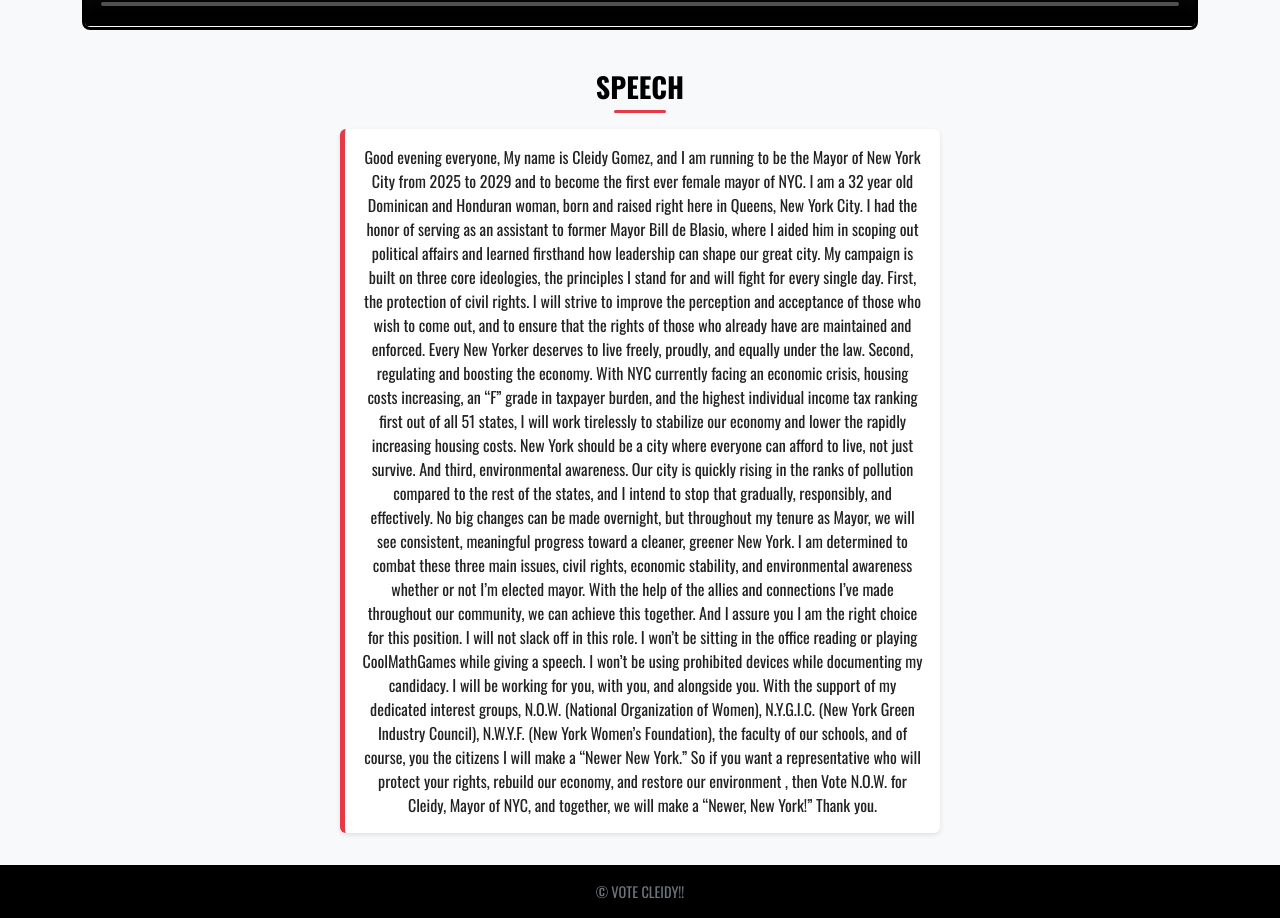
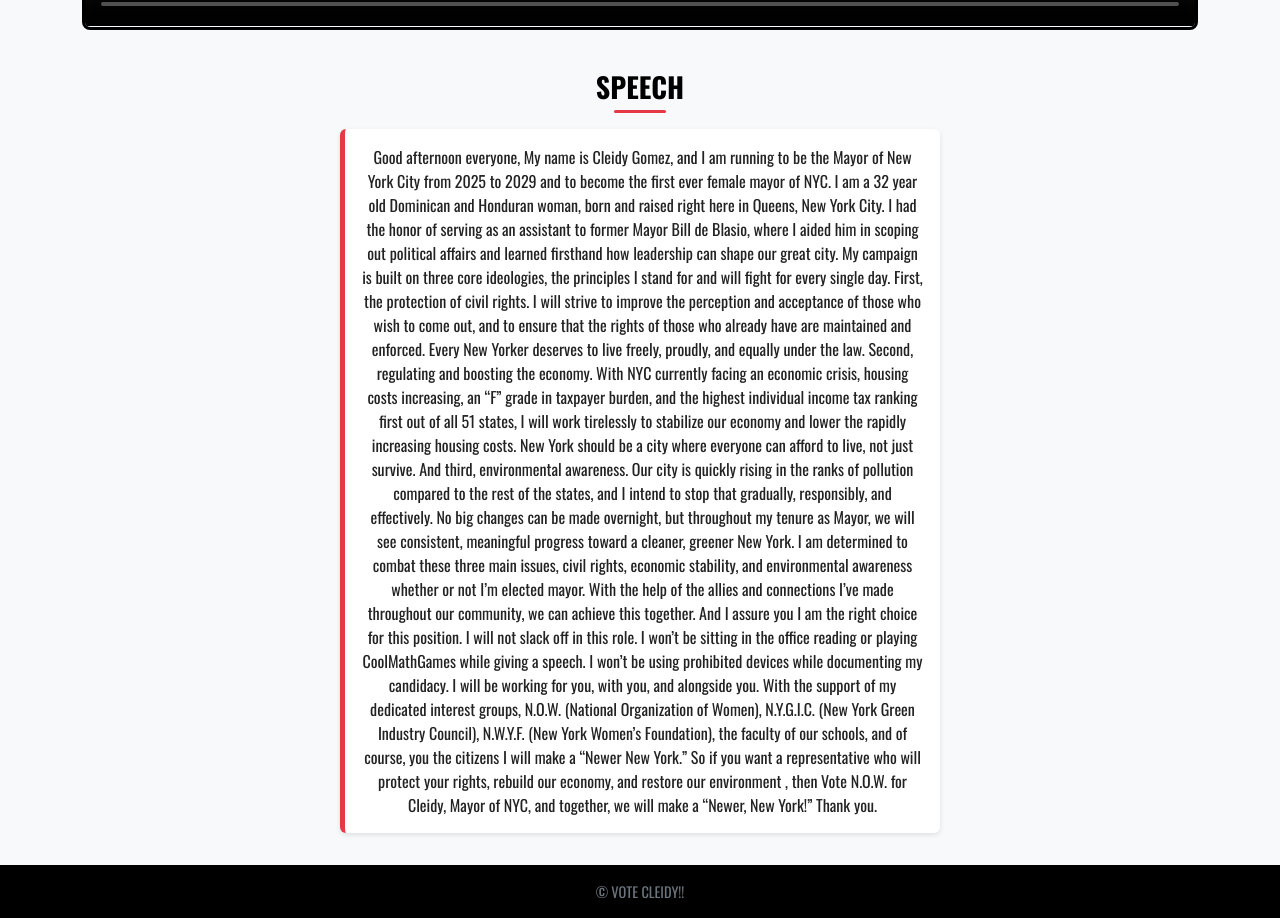
Before and after one commit to Rominar9/Government-Project-, a plain HTML site: page index.html in a window 1280 px wide. Shown: the part 2980-3898 px from the top of the page. Drawn offline with nearby package versions, Linux system fonts and the light colour scheme; grey boxes are pictures that could not be loaded.

Commit message:
Update index.html

```diff
--- a/index.html
+++ b/index.html
@@ -103,7 +103,7 @@
 
     <section id="Purpose">
       <h3>Speech</h3>
-      <p>Good evening everyone,
+      <p>Good afternoon everyone,
 My name is Cleidy Gomez, and I am running to be the Mayor of New York City from 2025 to 2029 and to become the first ever female mayor of NYC.
 I am a 32 year old Dominican and Honduran woman, born and raised right here in Queens, New York City. I had the honor of serving as an assistant to former Mayor Bill de Blasio, where I aided him in scoping out political affairs and learned firsthand how leadership can shape our great city.
 My campaign is built on three core ideologies, the principles I stand for and will fight for every single day.
```
